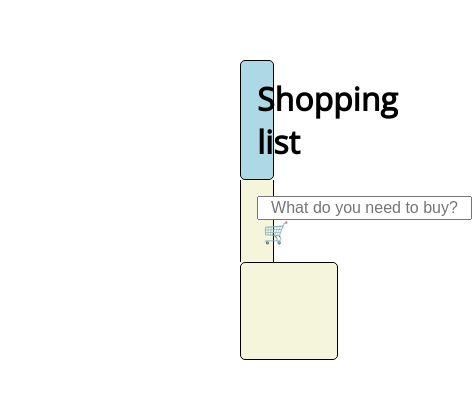
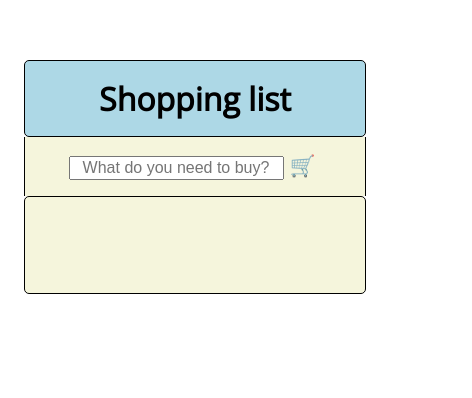
Before and after one commit to sukrijakararic/react-shopping-list, a React (Vite) app: page / in a window 390 px wide. Shown: the part 132-530 px from the top of the page, 472 px wide, since content can reach past the window. Built offline with nearby package versions, Linux system fonts and the light colour scheme; a web font is replaced by a local one.

Commit message:
made the app responsive

```diff
--- a/src/App.css
+++ b/src/App.css
@@ -1,7 +1,7 @@
 * {
   text-align: center;
   box-sizing: border-box;
-  margin: 0 auto;
+
 }
 
 form {
@@ -47,6 +47,7 @@
   padding: 1rem;
   border-radius: 1rem;
   background-color: antiquewhite;
+  word-wrap: break-word;
 }
 form {
   background-color: beige;
@@ -60,8 +61,16 @@
   height: 1.5rem;
 }
 
-@media only screen and (max-width: 600px) {
-  body {
-    margin: auto;
+@media only screen and (max-width: 780px) {
+  h1 {
+    margin: 12rem 1rem 0 1rem;
+  }
+
+  ul {
+    margin: 0 1rem;
+  }
+
+  form {
+    margin: 0 1rem;
   }
 }
```
